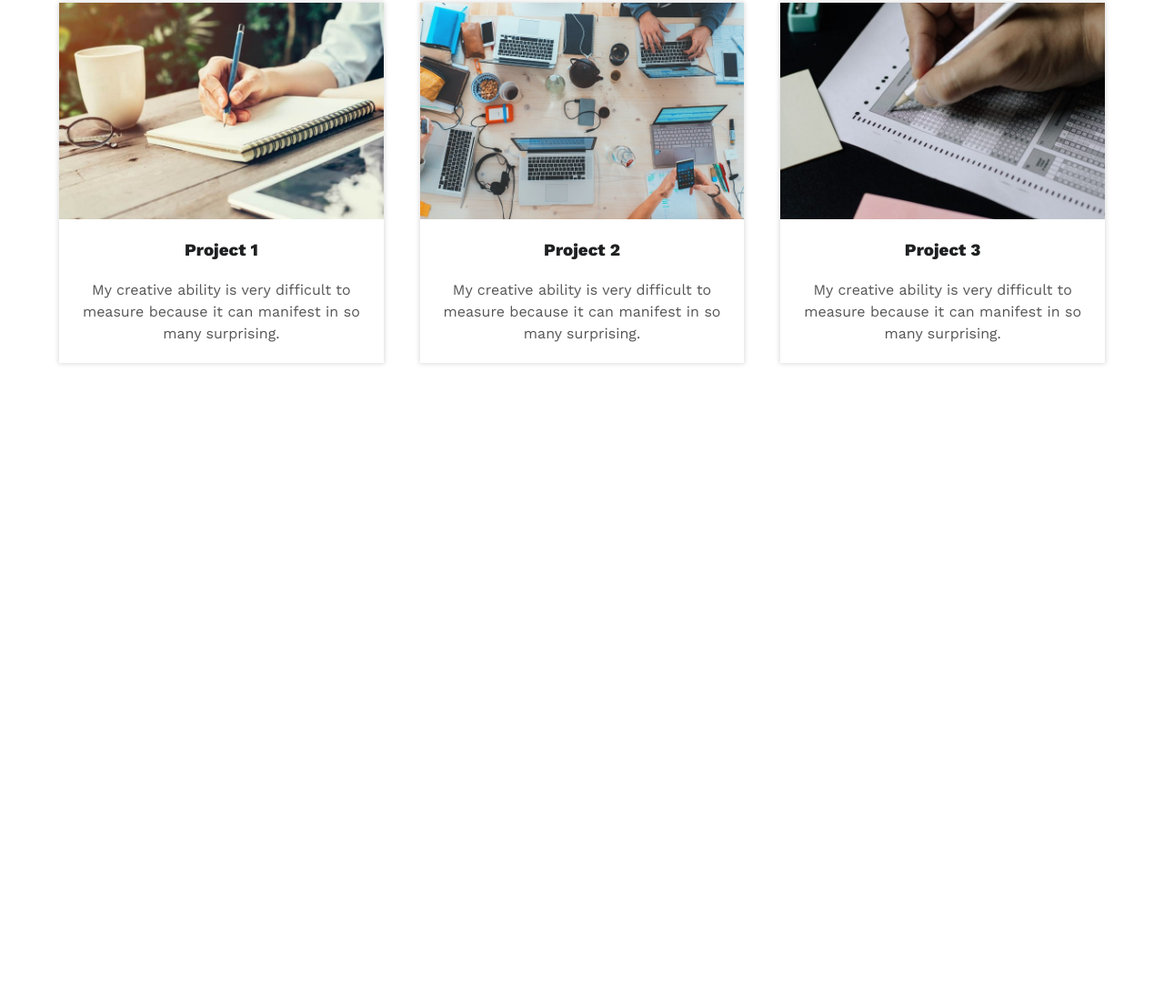
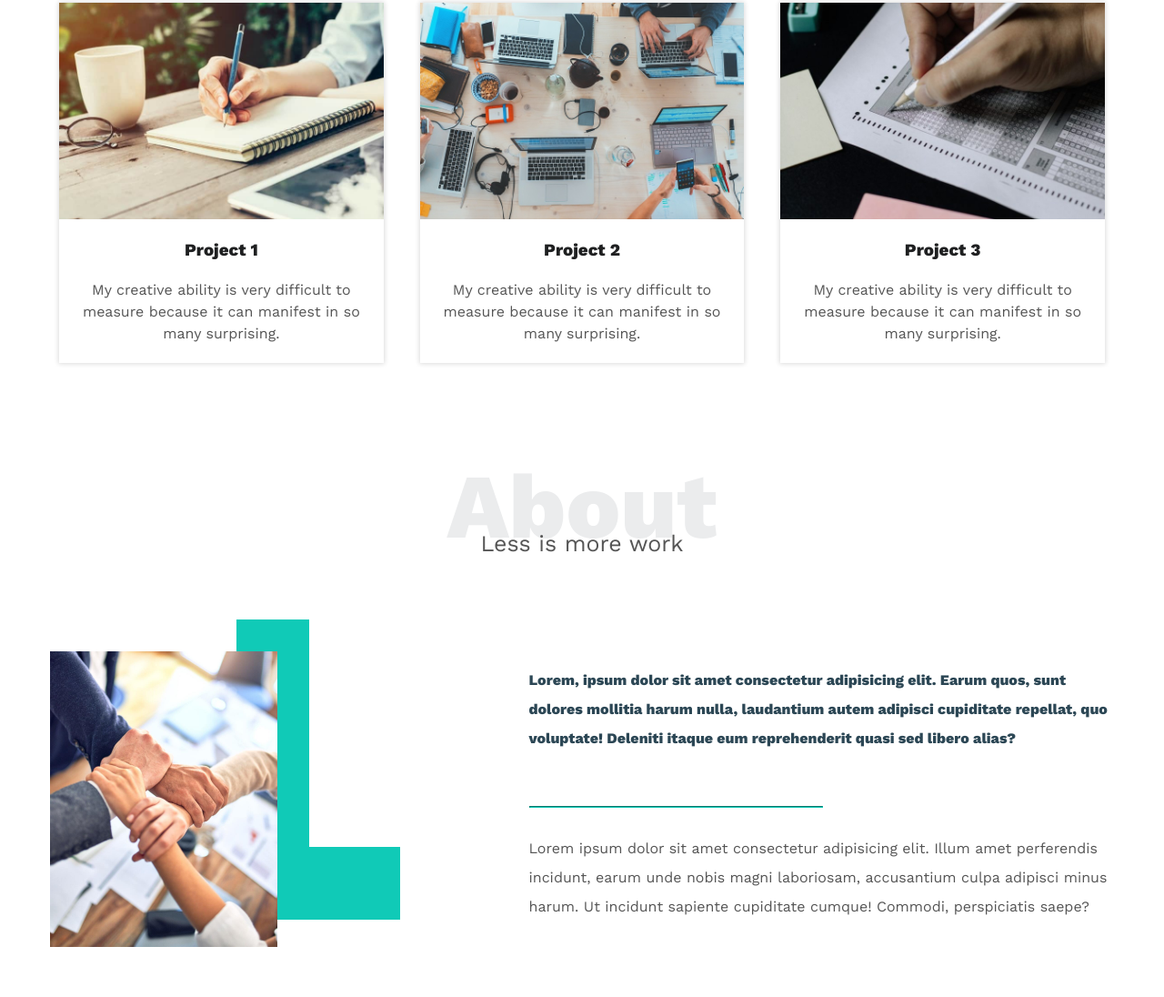
Before and after one commit to abdel-rahmandev/Leon-Template, a plain HTML site: page index.html in a window 1280 px wide. Shown: the part 2167-3263 px from the top of the page at 91% size. Before the commit the page ends 2616 px from the top, so only its background shows below. Drawn offline with nearby package versions, Linux system fonts and the light colour scheme.

Commit message:
Create About Section

```diff
--- a/css/main.css
+++ b/css/main.css
@@ -317,3 +317,66 @@ header .navbar {
         padding: 0 20px;
     }
     /* End Portfolio */
+
+    /* Start About */
+.about {
+    padding: var(--sec-pad) 0;
+    }
+.about-container {
+    display: flex;
+    justify-content: space-between;
+    margin-top: 100px;
+}
+
+.about-container .image {
+    max-width: 250px;
+    position: relative;
+}
+.about-container .image::before {
+    content: "";
+    border-bottom: 80px solid var(--main-color);
+    border-left: 80px solid var(--main-color);
+    width: 100px;
+    height: 250px;
+    position: absolute;
+    right: -135px;
+    top: -35px;
+    z-index: -1;
+}
+.about-container .image img {
+    width: 100%;
+
+}
+
+.about-container .about-content {
+    width: 55%;
+}
+.about-container .about-content p:first-of-type {
+     font-weight: bold;
+     margin-bottom: 50px;
+     color: var(--second-color);
+}
+.about-container .about-content p {
+    line-height: 2;
+}
+.about-container .about-content hr {
+    width: 50%;
+    display: inline-block;
+    border-color: var(--main-color);
+}
+@media (max-width: 991px) {
+    .about-container {
+        flex-direction: column;
+        text-align: center;
+    }
+    .about-container .about-content {
+        width: 100%;
+    }
+    .about-container .image {
+        margin: 0 auto 50px;
+    }
+    .about-container .image::before {
+        display: none;
+    }
+}
+/* End About */
--- a/index.html
+++ b/index.html
@@ -152,6 +152,27 @@
             </div>
         </div>
     </section>
+    <!-- About Section -->
+    <section class="about">
+        <div class="container">
+            <h2 class="special-heading">About</h2>
+            <p>Less is more work</p>
+            <div class="about-container">
+                <div class="image"><img src="./images/about.jpeg"></div>
+                <div class="about-content">
+                    <p>Lorem, ipsum dolor sit amet consectetur adipisicing elit. Earum quos, sunt dolores mollitia harum
+                        nulla, laudantium autem adipisci cupiditate repellat, quo voluptate! Deleniti itaque eum
+                        reprehenderit quasi sed libero alias?</p>
+                    <hr />
+                    <p>Lorem ipsum dolor sit amet consectetur adipisicing elit. Illum amet perferendis incidunt, earum
+                        unde
+                        nobis magni laboriosam, accusantium culpa adipisci minus harum. Ut incidunt sapiente cupiditate
+                        cumque! Commodi, perspiciatis saepe?</p>
+                </div>
+            </div>
+        </div>
+
+    </section>
 </body>
 
 </html>
```
Also changed, not shown: images/about.jpeg (added).
